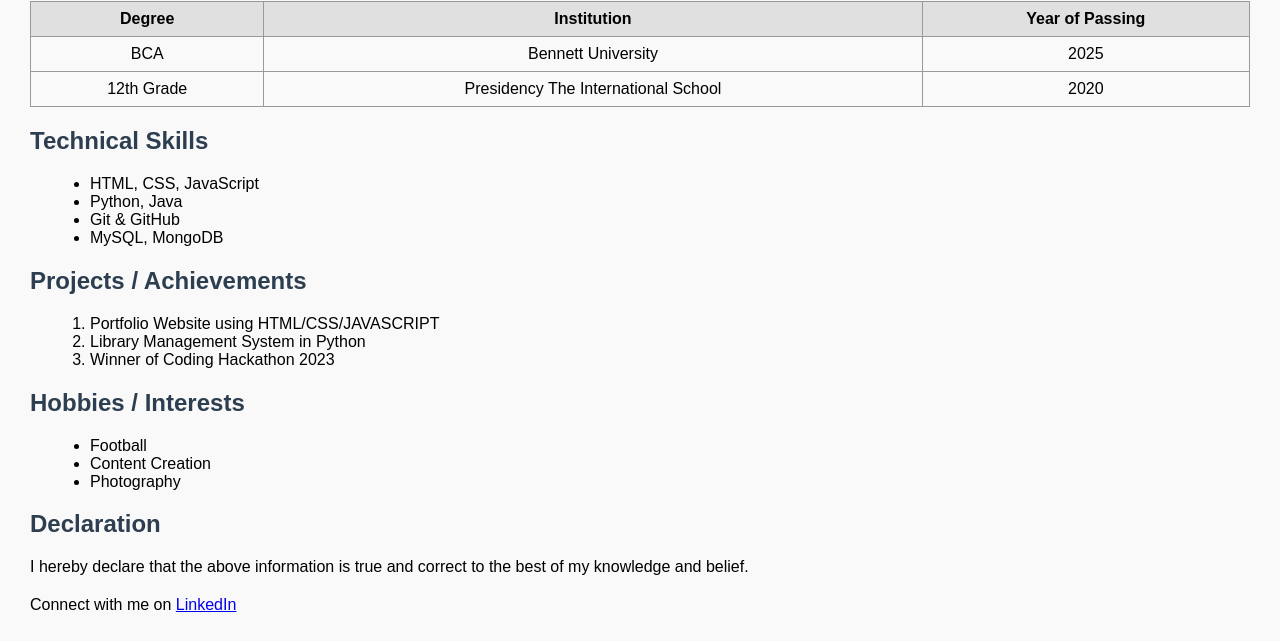
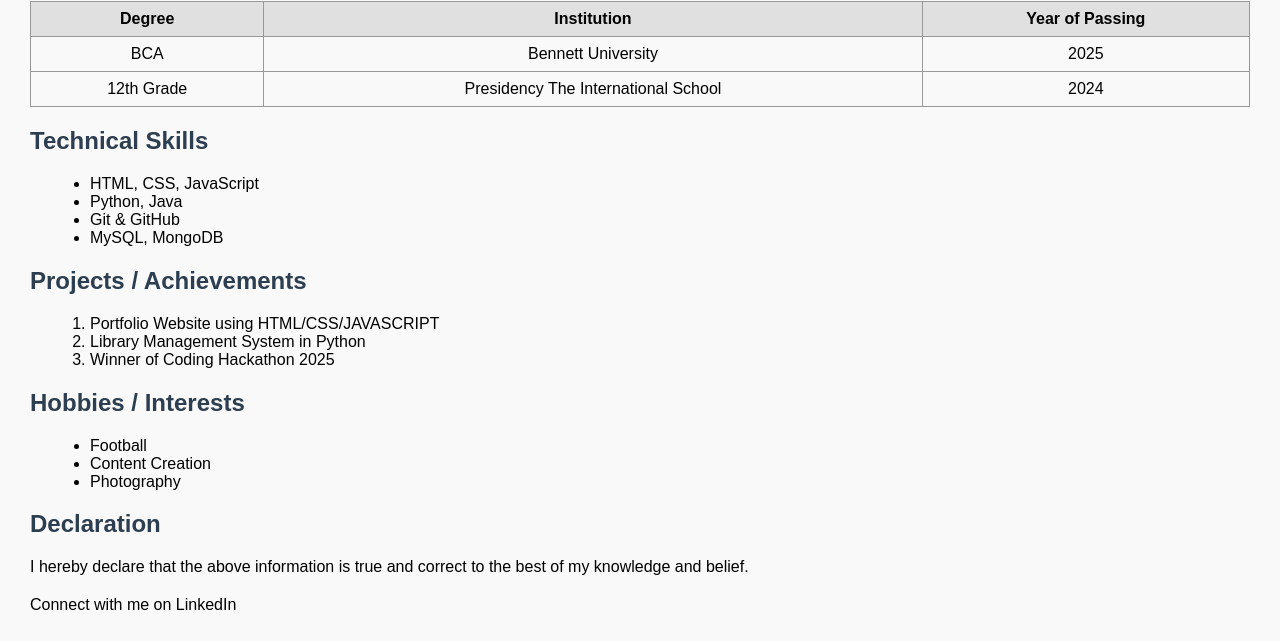
Before and after one commit to tnujkumar17-maker/RESUME, a plain HTML site: page resume.html in a window 1280 px wide. Shown: the part 379-1020 px from the top of the page. Drawn offline with Linux system fonts and the light colour scheme.

Commit message:
resume.html

```diff
--- a/resume.html
+++ b/resume.html
@@ -66,7 +66,7 @@
     <tr>
       <td>12th Grade</td>
       <td>Presidency The International School</td>
-      <td>2020</td>
+      <td>2024</td>
     </tr>
   </table>
 
@@ -84,7 +84,7 @@
   <ol>
     <li>Portfolio Website using HTML/CSS/JAVASCRIPT</li>
     <li>Library Management System in Python</li>
-    <li>Winner of Coding Hackathon 2023</li>
+    <li>Winner of Coding Hackathon 2025</li>
   </ol>
 
   <!-- Hobbies / Interests -->
@@ -101,7 +101,7 @@
 
   <!-- Contact Link -->
   <div class="contact-link">
-    <p>Connect with me on <a href="https://www.linkedin.com/in/tanuj-kumar" target="_blank">LinkedIn</a></p>
+    <p>Connect with me on LinkedIn</p>
   </div>
 
 </body>
```
